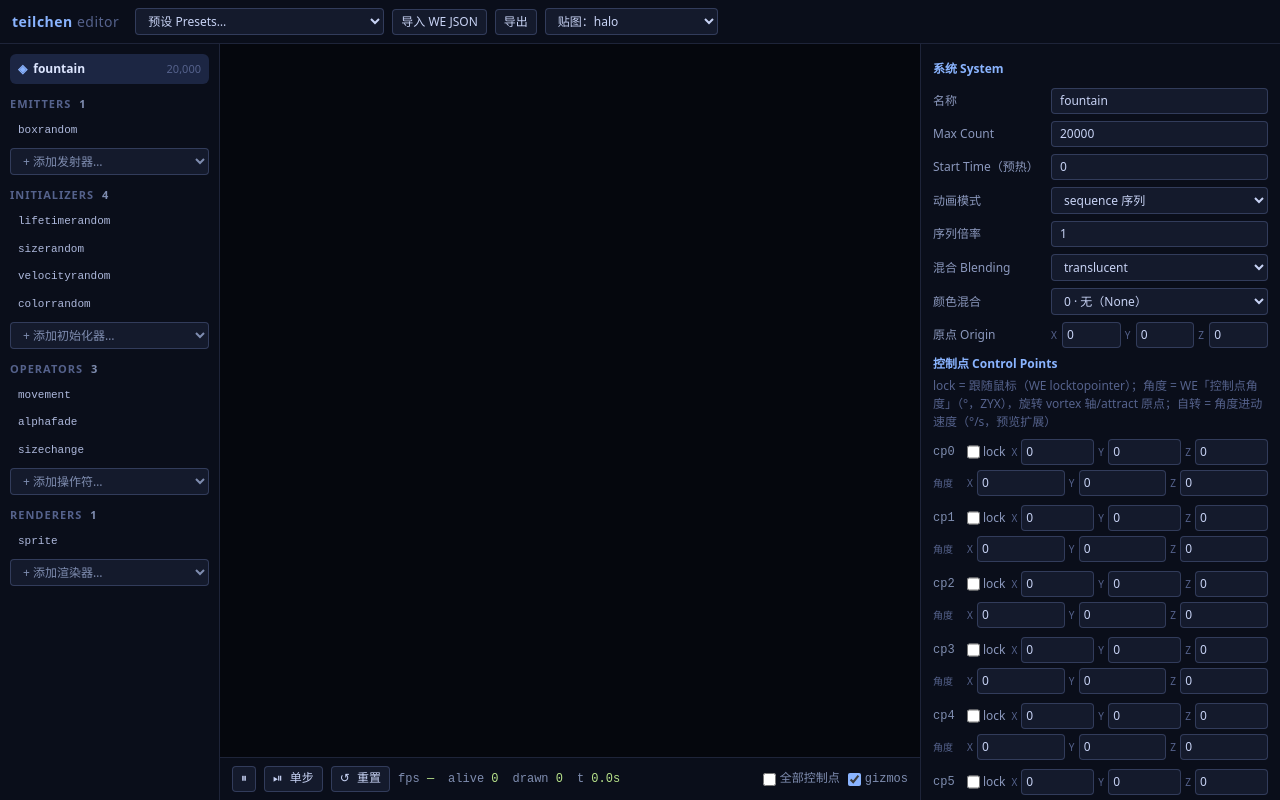
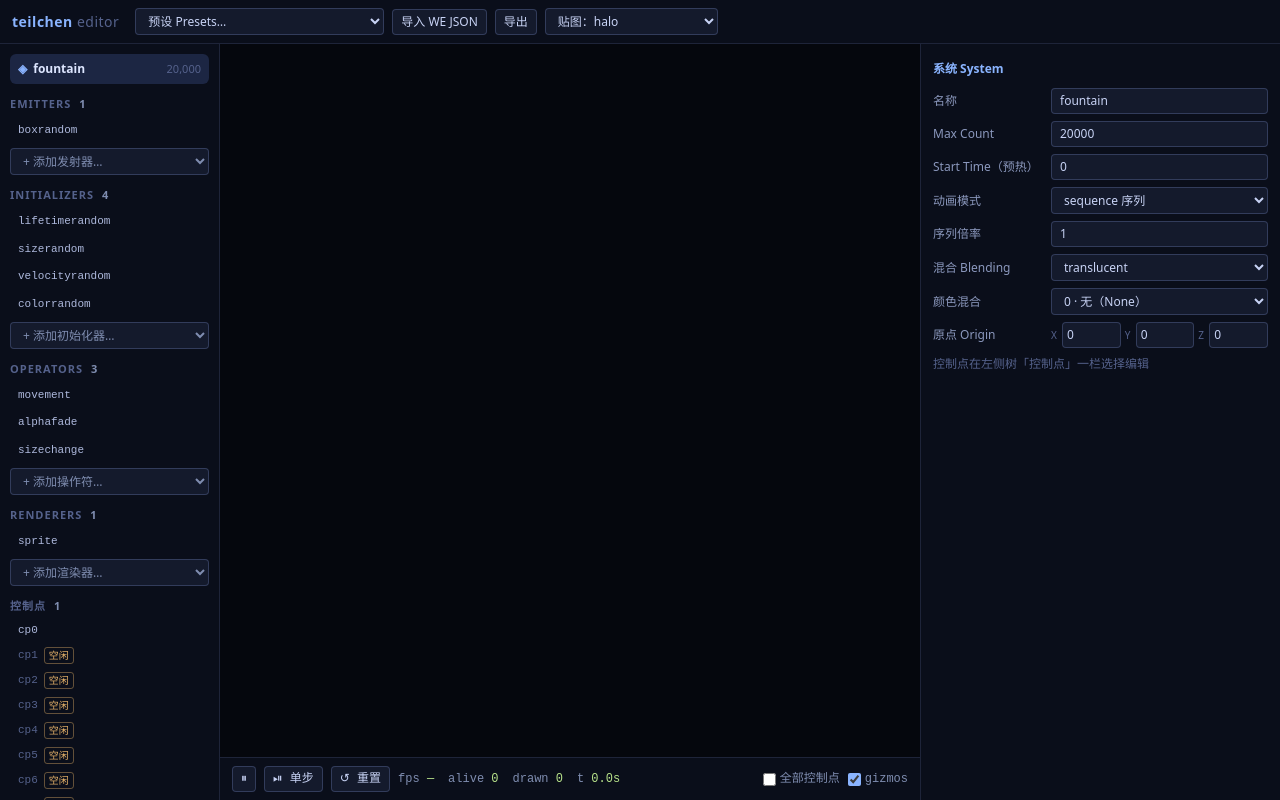
Before and after one commit to taiyuuki/teilchen, a Vue app in the folder apps/editor/: page / in a window 1280 px wide. Built offline with nearby package versions, Linux system fonts and the light colour scheme.

Commit message:
refactor(editor): 控制点改为选中编辑——左侧树列控制点列表，右侧展示单点属性（锁定/偏移/角度/自转+引用摘要），gizmo 高亮选中点并与树选中双向同步

```diff
--- a/apps/editor/src/components/ModuleTree.vue
+++ b/apps/editor/src/components/ModuleTree.vue
@@ -1,6 +1,6 @@
 <script setup lang="ts">
 import { GPU_SUPPORTED, type ModuleKind, getModulesByKind } from '@teilchen/core'
-import { addModule, editor, removeModule, selectModule } from '../store.ts'
+import { addModule, editor, isCpActive, removeModule, selectModule } from '../store.ts'
 
 const sections: { kind: ModuleKind, label: string }[] = [
     { kind: 'emitter', label: 'Emitters' },
@@ -29,10 +29,14 @@ function onSelectAdd(kind: ModuleKind, e: Event): void {
     (e.target as HTMLSelectElement).value = ''
 }
 
-function isActive(kind: ModuleKind | 'child', index: number): boolean {
+function isActive(kind: ModuleKind | 'child' | 'cp', index: number): boolean {
     const sel = editor.selected
 
     return sel.kind === kind && sel.index === index
+}
+
+function selectCp(index: number): void {
+    editor.selected = { kind: 'cp', index }
 }
 </script>
 
@@ -92,6 +96,29 @@ function isActive(kind: ModuleKind | 'child', index: number): boolean {
       </select>
     </section>
 
+    <section>
+      <h3>控制点 <em>{{ editor.def.controlPoints.filter((_, i) => isCpActive(i)).length }}</em></h3>
+      <ul>
+        <li
+          v-for="(cp, i) in editor.def.controlPoints"
+          :key="i"
+          :class="{ active: isActive('cp', i), dim: !isCpActive(i) }"
+          @click="selectCp(i)"
+        >
+          <span class="mod-name">cp{{ i }}</span>
+          <span
+            v-if="cp.lockToPointer"
+            class="badge"
+          >lock</span>
+          <span
+            v-if="!isCpActive(i)"
+            class="badge"
+            title="未被引用且无偏移/角度"
+          >空闲</span>
+        </li>
+      </ul>
+    </section>
+
     <section v-if="editor.def.children.length">
       <h3>Children <em>{{ editor.def.children.length }}</em></h3>
       <ul>
--- a/apps/editor/src/components/PreviewCanvas.vue
+++ b/apps/editor/src/components/PreviewCanvas.vue
@@ -1,7 +1,7 @@
 <script setup lang="ts">
 import { onBeforeUnmount, onMounted, ref } from 'vue'
 import type { Vec3 } from '@teilchen/core'
-import { attachRuntime, editor, getRuntime } from '../store.ts'
+import { attachRuntime, editor, getRuntime, isCpActive } from '../store.ts'
 
 const gpuCanvas = ref<HTMLCanvasElement | null>(null)
 const overlay = ref<HTMLCanvasElement | null>(null)
@@ -51,20 +51,9 @@ function view(): { w: number, h: number, dpr: number } {
     }
 }
 
-/** 控制点是否「活跃」：被任意模块/子声明引用、有偏移/角度/自转、或锁定跟随。 */
-function isCpActive(def: typeof editor.def, i: number): boolean {
-    const cp = def.controlPoints[i]
-    if (!cp) return false
-    if (cp.lockToPointer) return true
-    if (cp.offset.some(v => v !== 0) || cp.angles.some(v => v !== 0) || cp.spin.some(v => v !== 0)) return true
-    const referenced = [def.emitters, def.initializers, def.operators].some(list =>
-        list.some(m => Object.keys(m).some(k => k.startsWith('controlpoint') && Number(m[k]) === i)))
-
-    return referenced || def.children.some(c => c.controlPointStartIndex === i)
-}
-
 /** 收集 gizmo 几何：控制点位置（含 lock 跟随/自转进动）与可拖拽圆（vortex 环/attract 阈值/球发射半径）。
- *  默认只保留活跃控制点（showAllCps 展开）；allCps 始终按下标可查，供算子圆定位。 */
+ *  默认只保留活跃控制点（showAllCps 展开）；allCps 始终按下标可查，供算子圆定位。
+ *  活跃判定 isCpActive 在 store（树列表与 gizmo 共用）。 */
 function gizmoGeometry() {
     const def = editor.def
     const origin = def.origin
@@ -81,7 +70,7 @@ function gizmoGeometry() {
             i,
             ang,
             locked: cp.lockToPointer,
-            active: isCpActive(def, i),
+            active: isCpActive(i),
             x:      origin[0] + cp.offset[0] + (cp.lockToPointer ? editor.pointer[0] : 0),
             y:      origin[1] + cp.offset[1] + (cp.lockToPointer ? editor.pointer[1] : 0),
         }
@@ -198,6 +187,7 @@ function hitGizmo(e: PointerEvent): DragTarget | null {
 function onPointerDown(e: PointerEvent): void {
     drag = hitGizmo(e)
     if (!drag) return
+    if (drag.kind === 'cp') editor.selected = { kind: 'cp', index: drag.cpIndex }
     wrap.value?.setPointerCapture(e.pointerId)
     applyDrag(e)
 }
@@ -309,28 +299,42 @@ function drawGizmos(): void {
             // control points：十字先画，标签纵向避让（同位置的标签自上往下错开）
             ctx.font = '10px ui-monospace, monospace'
             const labelSlot = new Map<number, number>()
+            const selIdx = editor.selected.kind === 'cp' ? editor.selected.index : -1
             for (const g of geo.cps) {
                 const dragging = drag?.kind === 'cp' && drag.cpIndex === g.i
+                const selected = selIdx === g.i
                 const [sx, sy] = toScreen(g.x, g.y)
                 ctx.strokeStyle = g.locked
                     ? 'rgba(255, 210, 120, 0.95)'
-                    : dragging ? 'rgba(255, 160, 160, 1)' : g.active ? 'rgba(255, 130, 130, 0.9)' : 'rgba(255, 130, 130, 0.3)'
-                const arm = dragging ? 9 : 7
+                    : dragging
+                        ? 'rgba(255, 160, 160, 1)'
+                        : selected ? 'rgba(255, 220, 220, 1)' : g.active ? 'rgba(255, 130, 130, 0.9)' : 'rgba(255, 130, 130, 0.3)'
+                const arm = dragging || selected ? 9 : 7
                 ctx.beginPath()
                 ctx.moveTo(sx - arm, sy)
                 ctx.lineTo(sx + arm, sy)
                 ctx.moveTo(sx, sy - arm)
                 ctx.lineTo(sx, sy + arm)
                 ctx.stroke()
+                if (selected) {
+                    ctx.strokeStyle = 'rgba(255, 200, 200, 0.5)'
+                    ctx.beginPath()
+                    ctx.arc(sx, sy, 13, 0, Math.PI * 2)
+                    ctx.stroke()
+                }
             }
             for (const g of [...geo.cps].sort((a, b) => a.i - b.i)) {
                 const [sx, sy] = toScreen(g.x, g.y)
                 const key = Math.round(sx / 8) * 4096 + Math.round(sy / 8)
                 const slot = labelSlot.get(key) ?? 0
                 labelSlot.set(key, slot + 1)
+                const selected = selIdx === g.i
                 ctx.fillStyle = g.locked
                     ? 'rgba(255, 210, 120, 0.95)'
-                    : g.active ? 'rgba(255, 130, 130, 0.9)' : 'rgba(255, 130, 130, 0.3)'
+                    : selected
+                        ? 'rgba(255, 220, 220, 1)'
+                        : g.active ? 'rgba(255, 130, 130, 0.9)' : 'rgba(255, 130, 130, 0.3)'
+                ctx.font = selected ? 'bold 10px ui-monospace, monospace' : '10px ui-monospace, monospace'
                 ctx.fillText(`cp${g.i}${g.locked ? ' ⌨' : ''}${g.active ? '' : ' ·'}`, sx + 9, sy - 6 - slot * 12)
             }
 
--- a/apps/editor/src/components/PropertyPanel.vue
+++ b/apps/editor/src/components/PropertyPanel.vue
@@ -20,7 +20,7 @@ const kindLabels: Record<ModuleKind, string> = {
 
 const selectedModule = computed<{ kind: ModuleKind, mod: ParticleModule } | null>(() => {
     const sel = editor.selected
-    if (sel.kind === 'system' || sel.kind === 'child') return null
+    if (sel.kind === 'system' || sel.kind === 'child' || sel.kind === 'cp') return null
     const list = sel.kind === 'emitter'
         ? editor.def.emitters
         : sel.kind === 'initializer'
@@ -43,6 +43,30 @@ const selectedChild = computed(() => {
     const sel = editor.selected
 
     return sel.kind === 'child' ? editor.def.children[sel.index] : null
+})
+
+/** 左侧树选中的控制点（带引用摘要）。 */
+const selectedCp = computed(() => {
+    const sel = editor.selected
+    if (sel.kind !== 'cp') return null
+    const cp = editor.def.controlPoints[sel.index]
+    if (!cp) return null
+    const refs: string[] = []
+    const scan = (kind: string, list: Record<string, unknown>[]) => {
+        for (const m of list) {
+            for (const [k, v] of Object.entries(m)) {
+                if (k.startsWith('controlpoint') && Number(v) === sel.index) refs.push(`${kind}·${m.name}`)
+            }
+        }
+    }
+    scan('emitter', editor.def.emitters)
+    scan('initializer', editor.def.initializers)
+    scan('operator', editor.def.operators)
+    for (const c of editor.def.children) {
+        if (c.controlPointStartIndex === sel.index) refs.push(`child·${c.name || '(unnamed)'}`)
+    }
+
+    return { index: sel.index, cp, usage: refs.join('、') }
 })
 
 /** 选中 child 的子定义概要（只读展示；子定义本体的模块编辑待后续）。 */
@@ -222,22 +246,38 @@ function startResize(e: PointerEvent): void {
             </span>
           </div>
         </div>
+        <p class="tip">
+          控制点在左侧树「控制点」一栏选择编辑
+        </p>
+      </template>
 
-        <h2>控制点 Control Points</h2>
+      <!-- 单个控制点属性（左侧树选中） -->
+      <template v-else-if="selectedCp">
+        <h2>控制点 <code>cp{{ selectedCp.index }}</code></h2>
         <p class="tip">
           lock = 跟随鼠标（WE locktopointer）；角度 = WE「控制点角度」（°，ZYX），旋转 vortex 轴/attract 原点；自转 = 角度进动速度（°/s，预览扩展）
         </p>
-        <div
-          v-for="(cp, i) in editor.def.controlPoints"
-          :key="i"
-          class="cp-block"
+        <p
+          v-if="selectedCp.usage"
+          class="tip"
         >
-          <div class="cp-row">
-            <span class="cp-id">cp{{ i }}</span>
+          引用：{{ selectedCp.usage }}
+        </p>
+        <p
+          v-else
+          class="tip"
+        >
+          未被任何模块引用
+        </p>
+        <div class="param">
+          <label>锁定鼠标</label>
           <label class="cp-lock"><input
-              v-model="cp.lockToPointer"
+            v-model="selectedCp.cp.lockToPointer"
             type="checkbox"
-            >lock</label>
+          >跟随指针（locktopointer）</label>
+        </div>
+        <div class="param">
+          <label>偏移 Offset</label>
           <div class="vec3">
             <span
               v-for="(axis, j) in (['X', 'Y', 'Z'] as const)"
@@ -247,17 +287,16 @@ function startResize(e: PointerEvent): void {
               <em>{{ axis }}</em><input
                 type="number"
                 step="any"
-                  :value="cp.offset[j]"
-                  @input="setCpVec(i, 'offset', j, $event)"
+                :value="selectedCp.cp.offset[j]"
+                @input="setCpVec(selectedCp.index, 'offset', j, $event)"
               >
             </span>
           </div>
         </div>
-          <div class="cp-row">
-            <span
-              class="cp-label"
+        <div class="param">
+          <label
             title="控制点角度（°，ZYX 欧拉）——旋转 vortex 轴/attract 原点"
-            >角度</span>
+          >角度 Angles</label>
           <div class="vec3">
             <span
               v-for="(axis, j) in (['X', 'Y', 'Z'] as const)"
@@ -267,20 +306,16 @@ function startResize(e: PointerEvent): void {
               <em>{{ axis }}</em><input
                 type="number"
                 step="1"
-                  :value="deg(cp.angles[j])"
-                  @input="setCpVec(i, 'angles', j, $event, true)"
+                :value="deg(selectedCp.cp.angles[j])"
+                @input="setCpVec(selectedCp.index, 'angles', j, $event, true)"
               >
             </span>
           </div>
         </div>
-          <div
-            v-if="cp.angles.some(a => a !== 0) || cp.spin.some(a => a !== 0)"
-            class="cp-row"
-          >
-            <span
-              class="cp-label"
+        <div class="param">
+          <label
             title="角度自转速度（°/s）——线性进动，对应 WE controlpointangle 动画轨道"
-            >自转</span>
+          >自转 Spin</label>
           <div class="vec3">
             <span
               v-for="(axis, j) in (['X', 'Y', 'Z'] as const)"
@@ -290,11 +325,10 @@ function startResize(e: PointerEvent): void {
               <em>{{ axis }}</em><input
                 type="number"
                 step="1"
-                  :value="deg(cp.spin[j])"
-                  @input="setCpVec(i, 'spin', j, $event, true)"
+                :value="deg(selectedCp.cp.spin[j])"
+                @input="setCpVec(selectedCp.index, 'spin', j, $event, true)"
               >
             </span>
-            </div>
           </div>
         </div>
       </template>
--- a/apps/editor/src/store.ts
+++ b/apps/editor/src/store.ts
@@ -19,7 +19,7 @@ import {
 } from '@teilchen/core'
 import { ParticleRuntime, type SystemHandle, type TextureAsset, createHaloTexture, createTextureFromTex, createTextureFromUrl, createWhiteTexture  } from '@teilchen/runtime'
 
-export type Selection = { kind: 'child', index: number } | { kind: 'system' } | { kind: ModuleKind, index: number }
+export type Selection = { kind: 'child', index: number } | { kind: 'cp', index: number } | { kind: 'system' } | { kind: ModuleKind, index: number }
 
 let runtime: ParticleRuntime | null = null
 let handle: SystemHandle | null = null
@@ -211,6 +211,19 @@ export function selectModule(kind: ModuleKind, index: number): void {
     editor.selected = { kind, index }
 }
 
+/** 控制点是否「活跃」：被任意模块/子声明引用、有偏移/角度/自转、或锁定跟随。 */
+export function isCpActive(i: number): boolean {
+    const def = editor.def
+    const cp = def.controlPoints[i]
+    if (!cp) return false
+    if (cp.lockToPointer) return true
+    if (cp.offset.some(v => v !== 0) || cp.angles.some(v => v !== 0) || cp.spin.some(v => v !== 0)) return true
+    const referenced = [def.emitters, def.initializers, def.operators].some(list =>
+        list.some(m => Object.keys(m).some(k => k.startsWith('controlpoint') && Number(m[k]) === i)))
+
+    return referenced || def.children.some(c => c.controlPointStartIndex === i)
+}
+
 /** 加载精选 WE 预设（走与导入相同的解析链路；依赖 dev 模式的 /we 资产托管）。 */
 export async function loadWePreset(file: string): Promise<void> {
     try {
--- a/apps/editor/src/styles.css
+++ b/apps/editor/src/styles.css
@@ -64,6 +64,8 @@ code { color: #8ab4ff; font-family: ui-monospace, monospace; font-size: 11px; }
 }
 .tree li:hover { background: rgba(120, 140, 200, 0.1); }
 .tree li.active { background: #1c2643; color: #fff; }
+.tree li.dim { color: #55628c; }
+.tree li.dim .mod-name { color: #55628c; }
 .mod-name { font-family: ui-monospace, monospace; font-size: 11px; }
 .badge {
   font-size: 10px; color: #e8b46a; border: 1px solid rgba(232, 180, 106, 0.4);
@@ -133,13 +135,8 @@ input:not([type='range']):not([type='checkbox']):hover { border-color: #8ab4ff;
 .vec3.color .axis input { min-width: 30px; }
 .vec3 input[type='color'] { width: 30px; }
 
-.cp-block { margin-bottom: 9px; }
-.cp-row { display: flex; align-items: center; gap: 6px; margin-bottom: 5px; }
-.cp-row .cp-id { flex: none; font-family: ui-monospace, monospace; color: #7f8db0; width: 28px; }
-.cp-row .cp-label { flex: none; color: #55628c; font-size: 10px; width: 28px; }
-.cp-row .cp-lock { flex: none; display: flex; gap: 3px; color: #8b98bd; cursor: pointer; white-space: nowrap; }
-.cp-row .vec3 { flex: 1; }
 .props h3.sub { margin: 14px 0 6px; font-size: 11px; color: #8b98bd; }
+.props .cp-lock { display: flex; gap: 4px; align-items: center; color: #8b98bd; cursor: pointer; }
 .props button.open-child {
   width: 100%; margin: 2px 0 10px; padding: 5px 8px; cursor: pointer;
   background: #1c2643; color: #aebadd; border: 1px solid #33406b; border-radius: 4px;
```
Lines whose indentation alone changed are shown as unchanged.
